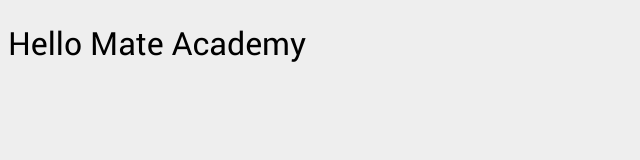
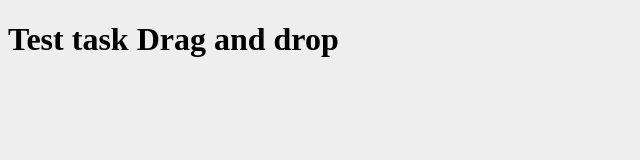
Before and after one commit to Rom911/Test_Task_Drag_and_Drop_board, a website built with Parcel: page src/index.html in a window 1280 px wide. Shown: the whole page, without its empty margins (0-640 px from the left). Built offline with nearby package versions, Linux system fonts and the light colour scheme.

Commit message:
create repository

```diff
--- a/src/index.html
+++ b/src/index.html
@@ -3,11 +3,11 @@
   <head>
     <meta charset="UTF-8">
     <meta name="viewport" content="width=device-width, initial-scale=1.0">
-    <title>Title</title>
+    <title>Board Drag&Drop</title>
     <link rel="stylesheet" href="./styles/main.scss">
   </head>
   <body>
-    <h1>Hello Mate Academy</h1>
+    <h1>Test task Drag and drop</h1>
     <script type="text/javascript" src="scripts/main.js"></script>
   </body>
 </html>
--- a/src/styles/_typography.scss
+++ /dev/null
@@ -1,3 +0,0 @@
-h1 {
-  @extend %h1;
-}
--- a/src/styles/main.scss
+++ b/src/styles/main.scss
@@ -1,6 +1,5 @@
 @import "utils";
 @import "fonts";
-@import "typography";
 
 body {
   background: $c-gray;
```
Also changed, not shown: README.md.
